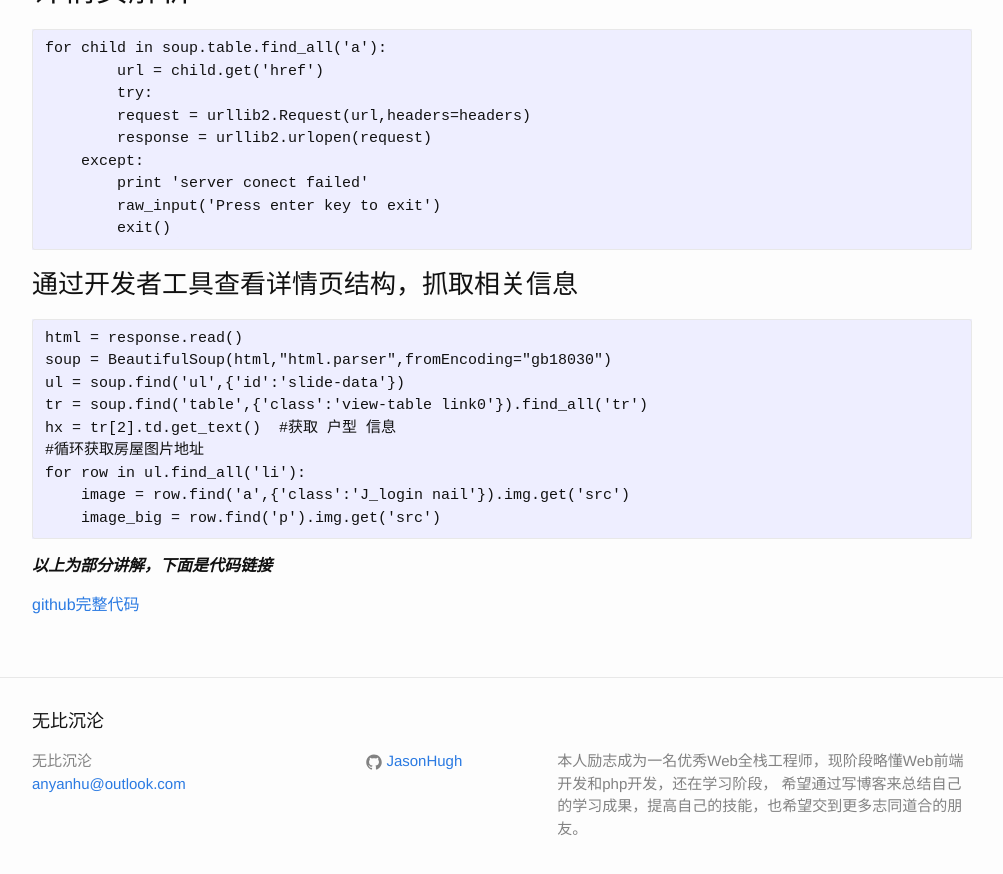
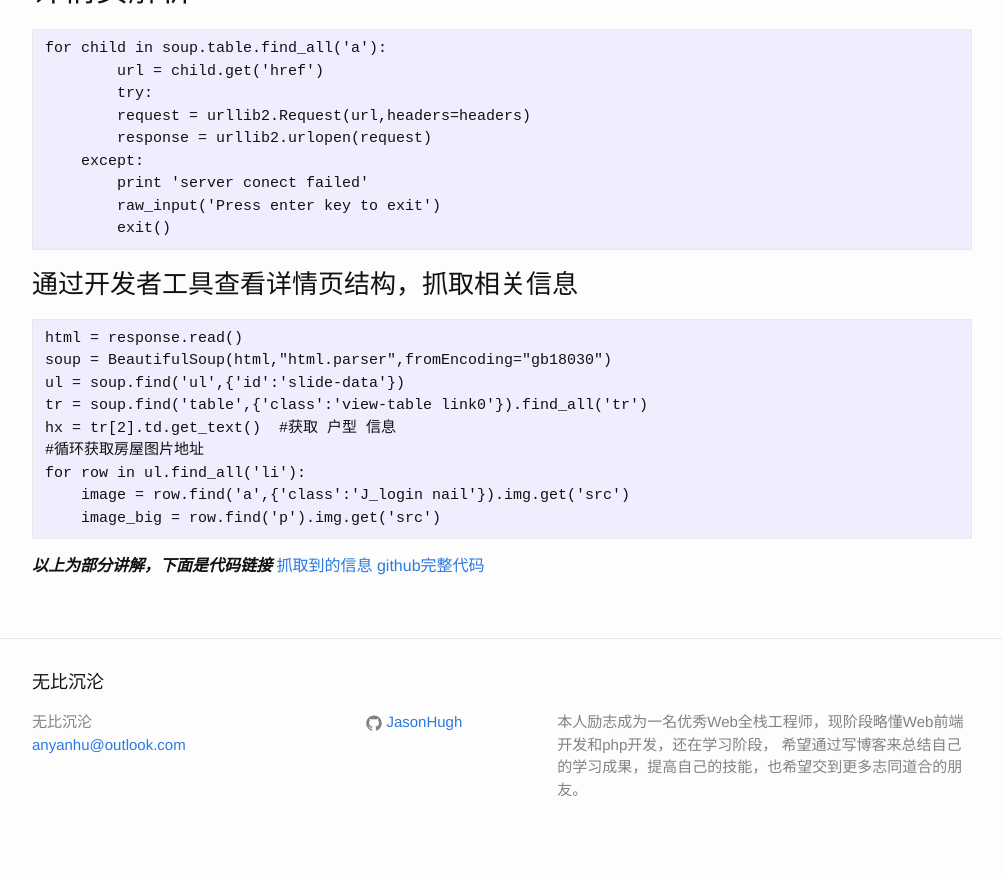
Before and after one commit to JasonHugh/myblog, a Jekyll site: the page built from _posts/2016-05-21-python-crawl-zufang.markdown, in a window 1280 px wide and 900 px high, scrolled down 2235 px. Shown: the top 874 px of the window, without its empty margins (138-1141 px from the left). Built offline with Jekyll 4.4.1, drawn with Linux system fonts in a browser that asks for light colours.

Commit message:
add a link

````diff
--- a/_posts/2016-05-21-python-crawl-zufang.markdown
+++ b/_posts/2016-05-21-python-crawl-zufang.markdown
@@ -84,5 +84,5 @@ for row in ul.find_all('li'):
 ```
 
 ***以上为部分讲解，下面是代码链接***
-
+[抓取到的信息](http://hayson.top/zufang.html)
 [github完整代码](https://github.com/JasonHugh/py_crawler/blob/master/zufang.py)
````
